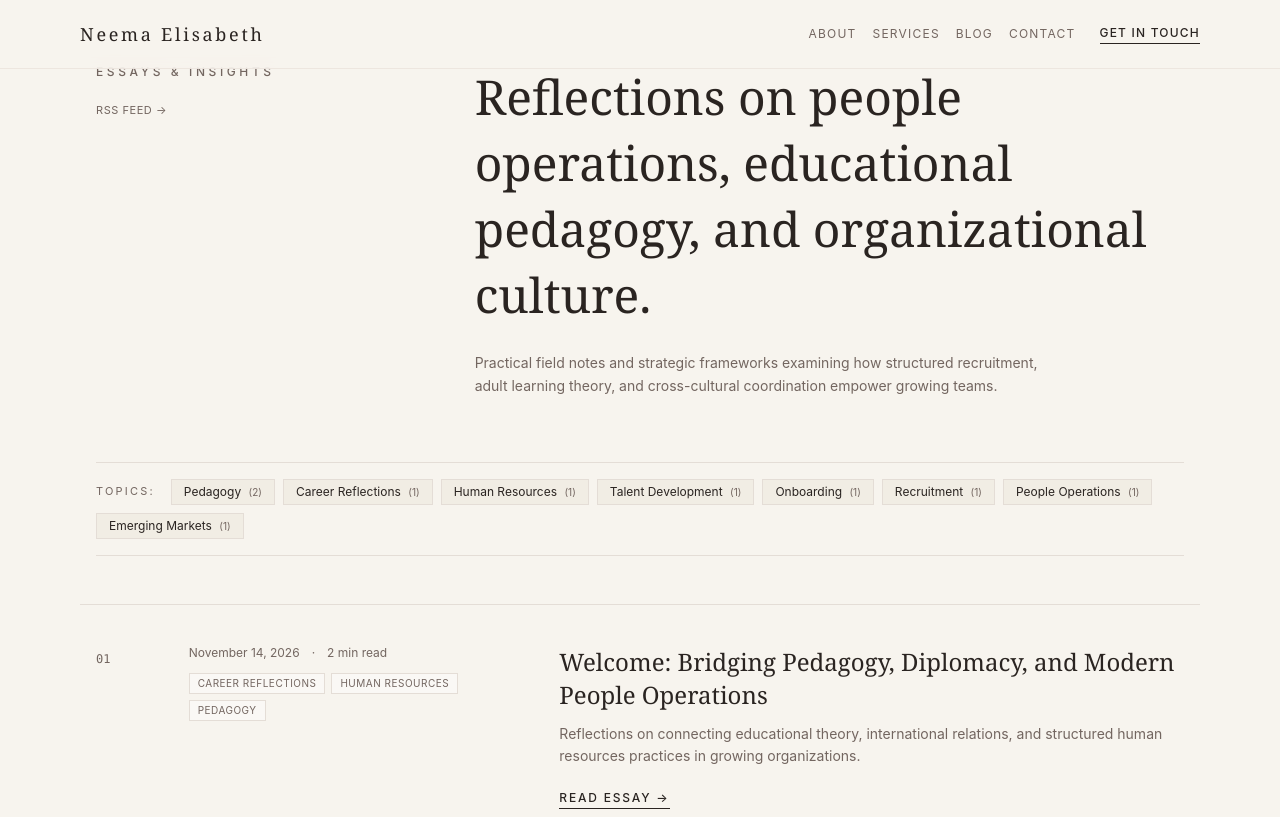
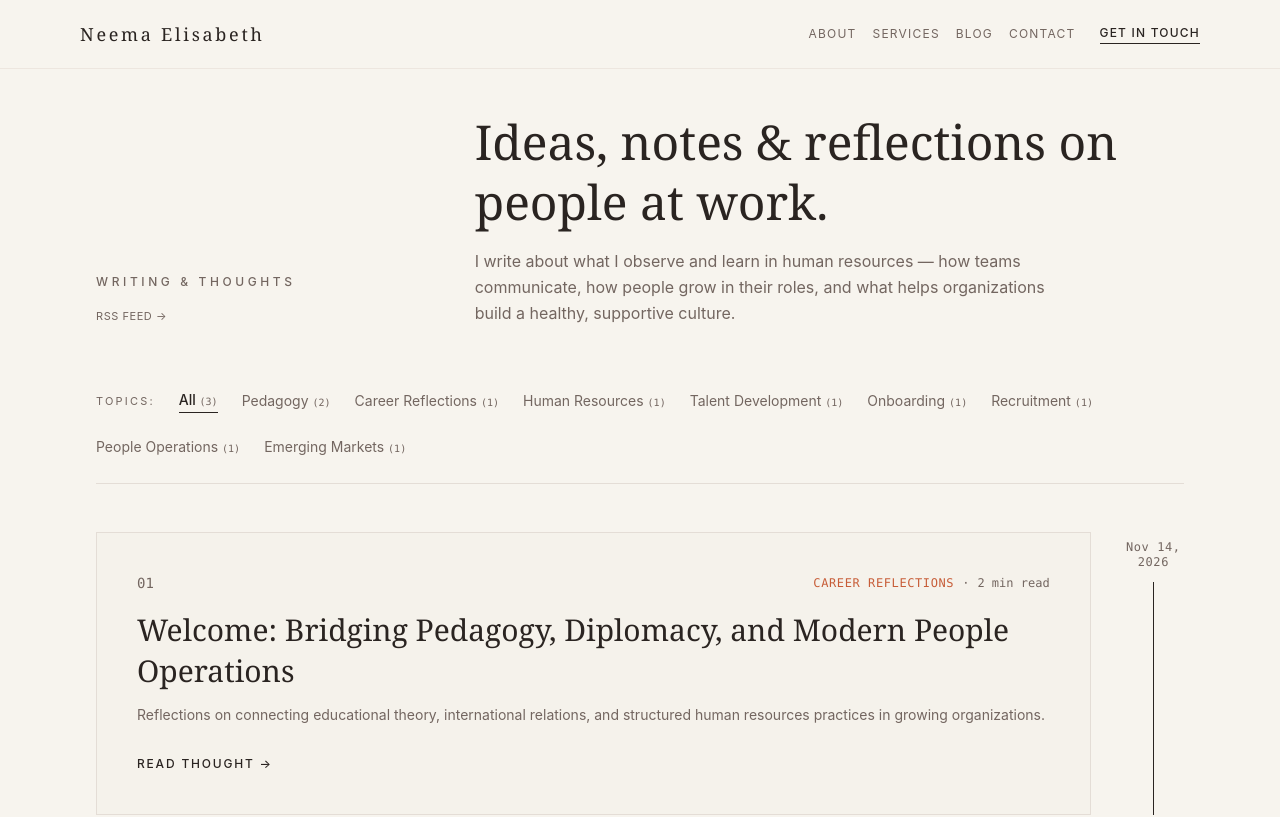
Before and after one commit to neema-liz/neema-zihalirwa-portfolio, a Next.js app: page /blog in a window 1280 px wide. Shown: the top 817 px of the page. Built offline with nearby package versions, Linux system fonts and the light colour scheme; no server answers.

Commit message:
feat(blog): refine blog page with minimalist layout, human copy, interactive filtering, and sleek pagination

```diff
--- a/app/blog/[slug]/page.tsx
+++ b/app/blog/[slug]/page.tsx
@@ -53,7 +53,7 @@ export default async function BlogPostPage({ params }: PageProps) {
   const booking = profileData.contact.booking;
 
   return (
-    <div className="pt-12 pb-24">
+    <div className="pt-16 pb-28 bg-[#F7F4EE]">
       <JsonLdBlogPost post={post} />
       <article className="max-w-3xl mx-auto px-6 sm:px-8">
         {/* Breadcrumb Back Link */}
@@ -62,7 +62,7 @@ export default async function BlogPostPage({ params }: PageProps) {
             href="/blog"
             className="inline-flex items-center text-xs font-medium tracking-[0.15em] uppercase text-[#736660] hover:text-[#2A2421] transition-colors"
           >
-            &larr; Back to all essays
+            &larr; Back to all writing
           </Link>
         </div>
 
@@ -84,13 +84,17 @@ export default async function BlogPostPage({ params }: PageProps) {
             {post.description}
           </p>
 
-          <div className="flex flex-wrap gap-2 pt-2">
-            {post.tags.map((tag) => (
-              <span
-                key={tag}
-                className="text-[11px] uppercase tracking-wider px-2.5 py-1 bg-[#FAF8F5] border border-[#E4DDD6] text-[#736660]"
-              >
+          {/* Minimalist topics line without bulky pill borders */}
+          <div className="flex flex-wrap items-center gap-2 pt-2 text-xs font-mono">
+            <span className="text-[10px] uppercase tracking-[0.2em] text-[#736660]">
+              Topics:
+            </span>
+            {post.tags.map((tag, i) => (
+              <span key={tag} className="text-[#C75D38] uppercase tracking-wider">
                 {tag}
+                {i < post.tags.length - 1 && (
+                  <span className="text-[#E4DDD6] ml-2">&middot;</span>
+                )}
               </span>
             ))}
           </div>
@@ -102,15 +106,15 @@ export default async function BlogPostPage({ params }: PageProps) {
         </div>
 
         {/* Consultation Callout */}
-        <div className="p-8 bg-[#EEE9DE]/40 border-t border-b border-[#E4DDD6] my-16">
+        <div className="p-8 sm:p-10 bg-[#EEE9DE]/30 border border-[#E4DDD6] my-16">
           <p className="text-[11px] uppercase tracking-[0.25em] text-[#736660] mb-2 font-medium">
             Continue the Conversation
           </p>
           <h3 className="font-serif text-xl sm:text-2xl text-[#2A2421] font-normal mb-3">
-            Interested in discussing people operations or organizational strategy?
+            Interested in discussing people operations or team culture?
           </h3>
           <p className="text-xs sm:text-sm text-[#736660] leading-relaxed font-sans max-w-xl mb-6">
-            Schedule a 30-minute discovery call directly on my calendar or reach out via email.
+            Schedule a 30-minute discovery conversation directly on my calendar or reach out via email.
           </p>
 
           <div className="flex flex-wrap gap-4">
@@ -143,14 +147,14 @@ export default async function BlogPostPage({ params }: PageProps) {
             {prev ? (
               <Link href={`/blog/${prev.slug}`} className="block group">
                 <span className="text-[11px] uppercase tracking-[0.2em] text-[#736660] block mb-1">
-                  &larr; Older Essay
+                  &larr; Older Thought
                 </span>
                 <span className="font-serif text-base text-[#2A2421] group-hover:text-[#C75D38] transition-colors leading-snug">
                   {prev.title}
                 </span>
               </Link>
             ) : (
-              <span className="text-xs text-[#736660] italic">First essay in the archive</span>
+              <span className="text-xs text-[#736660] italic">First article in the archive</span>
             )}
           </div>
 
@@ -158,14 +162,14 @@ export default async function BlogPostPage({ params }: PageProps) {
             {next ? (
               <Link href={`/blog/${next.slug}`} className="block group">
                 <span className="text-[11px] uppercase tracking-[0.2em] text-[#736660] block mb-1">
-                  Newer Essay &rarr;
+                  Newer Thought &rarr;
                 </span>
                 <span className="font-serif text-base text-[#2A2421] group-hover:text-[#C75D38] transition-colors leading-snug">
                   {next.title}
                 </span>
               </Link>
             ) : (
-              <span className="text-xs text-[#736660] italic">Latest essay published</span>
+              <span className="text-xs text-[#736660] italic">Latest article published</span>
             )}
           </div>
         </div>
--- a/app/blog/page.tsx
+++ b/app/blog/page.tsx
@@ -1,12 +1,12 @@
 import type { Metadata } from "next";
 import Link from "next/link";
 import { getAllPosts, getAllTags } from "@/lib/blog";
-import { BlogCard } from "@/components/blog/BlogCard";
+import { BlogListClient } from "@/components/blog/BlogListClient";
 
 export const metadata: Metadata = {
-  title: "Essays & Insights — Neema Zihalirwa Elisabeth",
+  title: "Writing & Thoughts — Neema Zihalirwa Elisabeth",
   description:
-    "Reflections and practical analysis on human resources, organizational design, pedagogical frameworks, and talent acquisition across emerging African markets.",
+    "Ideas, notes, and practical thoughts on people operations, workplace culture, talent, and organizational growth.",
 };
 
 export default function BlogIndexPage() {
@@ -14,13 +14,13 @@ export default function BlogIndexPage() {
   const tags = getAllTags();
 
   return (
-    <div className="pt-16 pb-28">
+    <div className="pt-20 md:pt-28 pb-28 md:pb-36 bg-[#F7F4EE]">
       <div className="max-w-6xl mx-auto px-6 sm:px-8">
         {/* Section Header: 12-Column Split */}
-        <div className="grid md:grid-cols-12 gap-12 mb-16">
-          <div className="md:col-span-4 space-y-4">
+        <div className="grid md:grid-cols-12 gap-8 lg:gap-12 mb-16 items-end">
+          <div className="md:col-span-4 space-y-3">
             <p className="text-xs font-medium tracking-[0.3em] uppercase text-[#736660]">
-              Essays &amp; Insights
+              Writing &amp; Thoughts
             </p>
             <div>
               <Link
@@ -34,47 +34,18 @@ export default function BlogIndexPage() {
           </div>
 
           <div className="md:col-span-8">
-            <h1 className="font-serif text-3xl md:text-5xl font-light text-[#2A2421] leading-snug mb-6">
-              Reflections on people operations, educational pedagogy, and organizational culture.
+            <h1 className="font-serif text-3xl md:text-5xl font-light text-[#2A2421] leading-tight mb-4">
+              Ideas, notes &amp; reflections on people at work.
             </h1>
-            <p className="text-sm text-[#736660] leading-relaxed max-w-xl font-sans">
-              Practical field notes and strategic frameworks examining how structured recruitment,
-              adult learning theory, and cross-cultural coordination empower growing teams.
+            <p className="text-sm sm:text-base text-[#736660] leading-relaxed max-w-xl font-sans">
+              I write about what I observe and learn in human resources — how teams communicate,
+              how people grow in their roles, and what helps organizations build a healthy, supportive culture.
             </p>
           </div>
         </div>
 
-        {/* Topics Filter Bar */}
-        {tags.length > 0 && (
-          <div className="py-4 border-y border-[#E4DDD6] mb-12 flex flex-wrap items-center gap-2">
-            <span className="text-[11px] uppercase tracking-[0.2em] text-[#736660] mr-2">
-              Topics:
-            </span>
-            {tags.map(({ tag, count }) => (
-              <span
-                key={tag}
-                className="text-xs px-3 py-1 bg-[#EEE9DE]/60 border border-[#E4DDD6] text-[#2A2421] font-sans"
-              >
-                {tag} <span className="text-[#736660] text-[10px] ml-1">({count})</span>
-              </span>
-            ))}
-          </div>
-        )}
-
-        {/* Article Listing */}
-        {posts.length > 0 ? (
-          <div className="border-b border-[#E4DDD6]">
-            {posts.map((post, index) => (
-              <BlogCard key={post.slug} post={post} index={index} />
-            ))}
-          </div>
-        ) : (
-          <div className="py-20 text-center border-t border-b border-[#E4DDD6]">
-            <p className="text-sm text-[#736660] font-sans">
-              No published essays available at the moment. New articles will appear here.
-            </p>
-          </div>
-        )}
+        {/* Client-Side Minimalist Filter & Paginated List */}
+        <BlogListClient posts={posts} tags={tags} />
       </div>
     </div>
   );
--- a/components/blog/BlogCard.tsx
+++ b/components/blog/BlogCard.tsx
@@ -1,58 +1,88 @@
 import React from "react";
 import Link from "next/link";
-import { BlogPostMetadata, formatDate } from "@/lib/blog";
+import { BlogPostMetadata } from "@/lib/blog";
 
 interface BlogCardProps {
   post: BlogPostMetadata;
   index: number;
 }
 
+/**
+ * Formats YYYY-MM-DD into a clean, human-readable date for the timeline axis
+ */
+function formatShortDate(dateString: string): string {
+  if (!dateString) return "";
+  const parts = dateString.split("-");
+  if (parts.length !== 3) return dateString;
+  const [yearStr, monthStr, dayStr] = parts;
+  const monthNames = [
+    "Jan", "Feb", "Mar", "Apr", "May", "Jun",
+    "Jul", "Aug", "Sep", "Oct", "Nov", "Dec"
+  ];
+  const mIndex = parseInt(monthStr, 10) - 1;
+  const month = monthNames[mIndex] || monthStr;
+  const day = parseInt(dayStr, 10);
+  return `${month} ${day}, ${yearStr}`;
+}
+
 export function BlogCard({ post, index }: BlogCardProps) {
   const numberStr = String(index + 1).padStart(2, "0");
+  const formattedDate = formatShortDate(post.date);
+  const primaryTag = post.tags && post.tags.length > 0 ? post.tags[0] : null;
 
   return (
-    <article className="group py-10 border-t border-[#E4DDD6] hover:bg-[#EEE9DE]/30 transition-colors px-4 -mx-4">
-      <div className="grid md:grid-cols-12 gap-6 items-start">
-        {/* Col 1: Number */}
-        <div className="md:col-span-1 hidden sm:block">
-          <span className="text-xs text-[#736660] font-mono">{numberStr}</span>
-        </div>
-
-        {/* Col 2-5: Date, Reading Time, and Tags */}
-        <div className="md:col-span-4 space-y-2">
-          <div className="flex items-center gap-3 text-xs text-[#736660] font-sans">
-            <time dateTime={post.date}>{formatDate(post.date)}</time>
+    <div className="group grid grid-cols-12 gap-4 sm:gap-6 lg:gap-8 items-stretch">
+      {/* Left: Boxed Card */}
+      <article className="col-span-9 sm:col-span-10 lg:col-span-11 p-6 sm:p-8 md:p-10 border border-[#E4DDD6] bg-[#EEE9DE]/25 hover:bg-[#EEE9DE]/50 hover:border-[#2A2421]/40 transition-all duration-300 flex flex-col justify-between">
+        <div>
+          {/* Top row: Number ledger & Minimalist Topic / Reading time (No bulky badges) */}
+          <div className="flex items-center justify-between gap-4 mb-4">
+            <span className="font-mono text-xs sm:text-sm text-[#736660] group-hover:text-[#C75D38] transition-colors font-medium">
+              {numberStr}
+            </span>
+            <div className="flex items-center gap-2 text-xs font-mono text-[#736660]">
+              {primaryTag && (
+                <>
+                  <span className="text-[#C75D38] uppercase tracking-wider">{primaryTag}</span>
                   <span>&middot;</span>
+                </>
+              )}
               <span>{post.readingTime}</span>
-          </div>
-
-          <div className="flex flex-wrap gap-1.5 pt-1">
-            {post.tags.map((tag) => (
-              <span
-                key={tag}
-                className="text-[10px] uppercase tracking-wider px-2 py-0.5 bg-[#FAF8F5] border border-[#E4DDD6] text-[#736660]"
-              >
-                {tag}
-              </span>
-            ))}
             </div>
           </div>
 
-        {/* Col 6-12: Title, Description, Link */}
-        <div className="md:col-span-7">
-          <Link href={`/blog/${post.slug}`} className="block group-hover:opacity-95">
-            <h3 className="font-serif text-xl sm:text-2xl text-[#2A2421] font-normal leading-snug mb-3 group-hover:text-[#C75D38] transition-colors">
+          {/* Title & Description */}
+          <Link href={`/blog/${post.slug}`} className="block">
+            <h3 className="font-serif text-xl sm:text-2xl md:text-3xl text-[#2A2421] font-light leading-snug mb-3 group-hover:text-[#C75D38] transition-colors">
               {post.title}
             </h3>
-            <p className="text-sm text-[#736660] leading-relaxed font-sans mb-4">
+            <p className="text-xs sm:text-sm text-[#736660] leading-relaxed font-sans line-clamp-3 mb-6">
               {post.description}
             </p>
-            <span className="inline-flex items-center text-xs font-medium tracking-[0.15em] uppercase text-[#2A2421] border-b border-[#2A2421] pb-0.5 group-hover:border-[#C75D38] group-hover:text-[#C75D38] transition-colors">
-              Read Essay &rarr;
-            </span>
           </Link>
         </div>
+
+        {/* Action Link */}
+        <div>
+          <Link
+            href={`/blog/${post.slug}`}
+            className="inline-flex items-center text-xs font-medium tracking-[0.15em] uppercase text-[#2A2421] group-hover:text-[#C75D38] transition-colors"
+          >
+            Read thought &rarr;
+          </Link>
         </div>
       </article>
+
+      {/* Right: Date at Top + Vertical Line running downward along each card */}
+      <div className="col-span-3 sm:col-span-2 lg:col-span-1 flex flex-col items-center justify-start pt-2 select-none">
+        <time
+          dateTime={post.date}
+          className="text-[10px] sm:text-xs font-mono text-[#736660] group-hover:text-[#2A2421] transition-colors text-center leading-tight mb-3 tracking-wider"
+        >
+          {formattedDate}
+        </time>
+        <div className="w-px flex-1 bg-[#2A2421] group-hover:bg-[#C75D38] transition-colors min-h-[50px]" />
+      </div>
+    </div>
   );
 }
--- /dev/null
+++ b/components/blog/BlogListClient.tsx
@@ -0,0 +1,127 @@
+"use client";
+
+import React, { useState, useMemo } from "react";
+import { BlogPostMetadata } from "@/lib/blog";
+import { BlogCard } from "@/components/blog/BlogCard";
+
+interface BlogListClientProps {
+  posts: BlogPostMetadata[];
+  tags: { tag: string; count: number }[];
+}
+
+const POSTS_PER_PAGE = 5;
+
+export function BlogListClient({ posts, tags }: BlogListClientProps) {
+  const [selectedTag, setSelectedTag] = useState<string | null>(null);
+  const [currentPage, setCurrentPage] = useState(1);
+
+  // Filter posts based on selected tag
+  const filteredPosts = useMemo(() => {
+    if (!selectedTag) return posts;
+    return posts.filter((post) => post.tags.includes(selectedTag));
+  }, [posts, selectedTag]);
+
+  // Pagination calculation
+  const totalPages = Math.ceil(filteredPosts.length / POSTS_PER_PAGE) || 1;
+  const paginatedPosts = useMemo(() => {
+    const start = (currentPage - 1) * POSTS_PER_PAGE;
+    return filteredPosts.slice(start, start + POSTS_PER_PAGE);
+  }, [filteredPosts, currentPage]);
+
+  const handleSelectTag = (tag: string | null) => {
+    setSelectedTag(tag);
+    setCurrentPage(1);
+  };
+
+  return (
+    <div>
+      {/* Sleek Minimalist Topic Filter (No heavy border badges) */}
+      {tags.length > 0 && (
+        <div className="flex flex-wrap items-center gap-4 sm:gap-6 pb-6 border-b border-[#E4DDD6] mb-12 text-xs sm:text-sm font-sans">
+          <span className="text-[11px] uppercase tracking-[0.2em] text-[#736660]">
+            Topics:
+          </span>
+
+          <button
+            onClick={() => handleSelectTag(null)}
+            className={`transition-colors pb-0.5 ${
+              selectedTag === null
+                ? "text-[#2A2421] font-medium border-b border-[#2A2421]"
+                : "text-[#736660] hover:text-[#2A2421]"
+            }`}
+          >
+            All <span className="font-mono text-[10px] text-[#736660]">({posts.length})</span>
+          </button>
+
+          {tags.map(({ tag, count }) => (
+            <button
+              key={tag}
+              onClick={() => handleSelectTag(tag)}
+              className={`transition-colors pb-0.5 ${
+                selectedTag === tag
+                  ? "text-[#2A2421] font-medium border-b border-[#2A2421]"
+                  : "text-[#736660] hover:text-[#2A2421]"
+              }`}
+            >
+              {tag}{" "}
+              <span className="font-mono text-[10px] text-[#736660]">({count})</span>
+            </button>
+          ))}
+        </div>
+      )}
+
+      {/* Articles Stack */}
+      {paginatedPosts.length > 0 ? (
+        <div className="space-y-6 sm:space-y-8">
+          {paginatedPosts.map((post, index) => {
+            const overallIndex = (currentPage - 1) * POSTS_PER_PAGE + index;
+            return <BlogCard key={post.slug} post={post} index={overallIndex} />;
+          })}
+        </div>
+      ) : (
+        <div className="py-20 text-center border border-[#E4DDD6] bg-[#EEE9DE]/20 p-8">
+          <p className="text-sm text-[#736660] font-sans mb-4">
+            No articles found under &ldquo;{selectedTag}&rdquo;.
+          </p>
+          <button
+            onClick={() => handleSelectTag(null)}
+            className="text-xs uppercase tracking-[0.15em] font-medium text-[#2A2421] border-b border-[#2A2421] pb-0.5 hover:text-[#C75D38] hover:border-[#C75D38] transition-colors"
+          >
+            Show all writing &rarr;
+          </button>
+        </div>
+      )}
+
+      {/* Pagination Bar */}
+      {totalPages > 1 && (
+        <div className="pt-12 sm:pt-16 mt-12 border-t border-[#E4DDD6] flex items-center justify-between text-xs sm:text-sm font-sans text-[#736660]">
+          <button
+            onClick={() => {
+              setCurrentPage((p) => Math.max(1, p - 1));
+              window.scrollTo({ top: 0, behavior: "smooth" });
+            }}
+            disabled={currentPage === 1}
+            className="uppercase tracking-[0.15em] text-xs font-medium text-[#2A2421] disabled:opacity-25 disabled:cursor-not-allowed hover:text-[#C75D38] transition-colors"
+          >
+            &larr; Newer
+          </button>
+
+          <span className="font-mono text-xs text-[#736660]">
+            Page {currentPage} of {totalPages}
+          </span>
+
+          <button
+            onClick={() => {
+              setCurrentPage((p) => Math.min(totalPages, p + 1));
+              window.scrollTo({ top: 0, behavior: "smooth" });
+            }}
+            disabled={currentPage === totalPages}
+            className="uppercase tracking-[0.15em] text-xs font-medium text-[#2A2421] disabled:opacity-25 disabled:cursor-not-allowed hover:text-[#C75D38] transition-colors"
+          >
+            Older &rarr;
+          </button>
+        </div>
+      )}
+    </div>
+  );
+}
--- a/components/sections/WritingSection.tsx
+++ b/components/sections/WritingSection.tsx
@@ -51,7 +51,7 @@ export function WritingSection() {
               href="/blog"
               className="text-xs font-medium tracking-[0.15em] uppercase border-b border-[#2A2421] pb-1 hover:text-[#C75D38] hover:border-[#C75D38] transition-colors whitespace-nowrap self-start sm:self-auto shrink-0"
             >
-              View all essays &rarr;
+              View all writing &rarr;
             </Link>
           </div>
         </div>
@@ -68,7 +68,7 @@ export function WritingSection() {
                 className="group grid grid-cols-12 gap-4 sm:gap-6 lg:gap-8 items-stretch"
               >
                 {/* Left: Boxed Card */}
-                <article className="col-span-9 sm:col-span-10 lg:col-span-11 p-6 sm:p-8 md:p-10 border border-[#E4DDD6] bg-[#EEE9DE]/25 hover:bg-[#EEE9DE]/50 hover:border-[#2A2421]/40 transition-all duration-300 flex flex-col justify-between">
+                <article className="col-span-9 sm:col-span-10 lg:col-span-11 p-6 sm:p-8 md:p-10 border border-none bg-transparent hover:bg-[#EEE9DE]/10 hover:border-none transition-all duration-300 flex flex-col justify-between">
                   <div className="grid sm:grid-cols-12 gap-4 sm:gap-6 items-start">
                     {/* Number Ledger */}
                     <div className="sm:col-span-1">
@@ -87,7 +87,7 @@ export function WritingSection() {
                           {post.description}
                         </p>
                         <span className="inline-flex items-center text-xs font-medium tracking-[0.15em] uppercase text-[#2A2421] group-hover:text-[#C75D38] transition-colors">
-                          Read essay &rarr;
+                          Read thought &rarr;
                         </span>
                       </Link>
                     </div>
```
Lines whose indentation alone changed are shown as unchanged.
